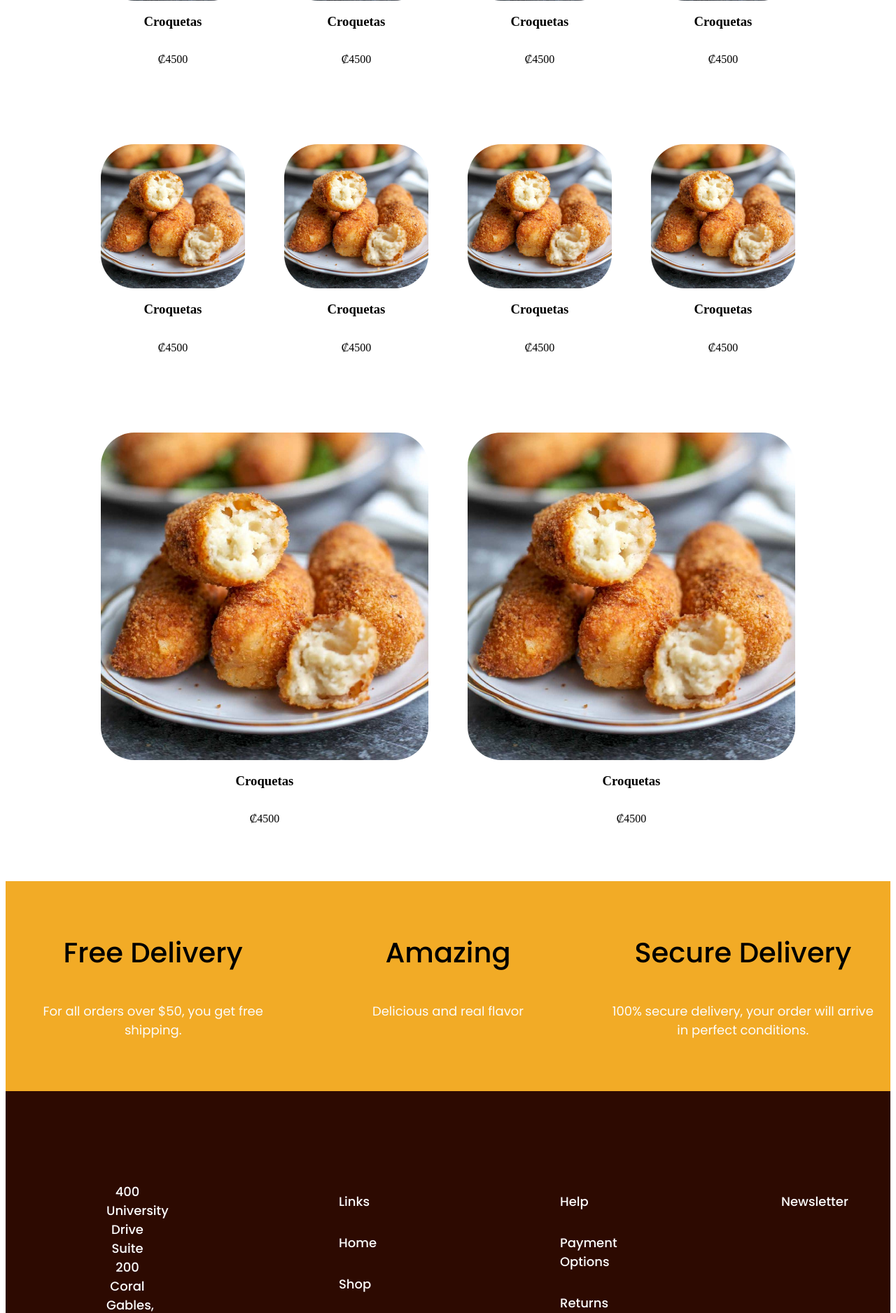
After one commit to ShadowCupcak/Proyecto-Interactiva, a PHP site: page /Menu.html in a window 1280 px wide. The commit adds this page. Shown: the part 768-2644 px from the top of the page at 70% size. Run offline with PHP 8.4, Linux system fonts and the light colour scheme.

Commit message:
tercer comit

```diff
--- /dev/null
+++ b/Menu.html
@@ -0,0 +1,128 @@
+<!DOCTYPE html>
+<html lang="en">
+<head>
+    <meta charset="UTF-8">
+    <meta name="viewport" content="width=device-width, initial-scale=1.0">
+    <title>Menu</title>
+    <link rel="preconnect" href="https://fonts.googleapis.com">
+    <link rel="preconnect" href="https://fonts.gstatic.com" crossorigin>
+    <link href="https://fonts.googleapis.com/css2?family=Poppins:wght@400;500;700&family=Raleway:wght@500;700;900&family=Roboto:wght@400;500;900&display=swap" rel="stylesheet">
+    <link rel="stylesheet" href="css/main.css">
+</head>
+<header>
+    <div class="container">
+        <ul class="containerUl">
+            <li class="nav-list">Home</li>
+            <li class="nav-list">Shop</li>
+            <li class="nav-list">About</li>
+            <li class="nav-list">Contact</li>
+        </ul>
+    </div>
+    <div class="menu-container">
+    <img class="menu-icon" src="imgs/croquetas.jpg" alt="Croquetas">
+    <H2 class="menu-title"> Appetizer</H2>
+    </div>
+</header>
+<body>
+    <div class="food-container">
+        <section class="food-activity">
+            <img class="food-icon" src="./imgs/croquetas.jpg" alt="Croquetas">
+            <h3> Croquetas</h3>
+            <p class="activity-text">₡4500</p>
+        </section>
+        <section class="food-activity">
+            <img class="food-icon" src="./imgs/croquetas.jpg" alt="Croquetas">
+            <h3>Croquetas</h3>
+            <p class="activity-text">₡4500</p>
+        </section>
+        <section class="food-activity">
+            <img class="food-icon" src="./imgs/croquetas.jpg" alt="Croquetas">
+            <h3> Croquetas</h3>
+            <p class="activity-text">₡4500</p>
+        </section>
+        <section class="food-activity">
+            <img class="food-icon" src="./imgs/croquetas.jpg" alt="Croquetas">
+            <h3> Croquetas</h3>
+            <p class="activity-text">₡4500</p>
+        </section>
+    </div>
+    <div class="food-container">
+        <section class="food-activity">
+            <img class="food-icon" src="./imgs/croquetas.jpg" alt="Croquetas">
+            <h3> Croquetas</h3>
+            <p class="activity-text">₡4500</p>
+        </section>
+        <section class="food-activity">
+            <img class="food-icon" src="./imgs/croquetas.jpg" alt="Croquetas">
+            <h3> Croquetas  </h3>
+            <p class="activity-text">₡4500</p>
+        </section>
+        <section class="food-activity">
+            <img class="food-icon" src="./imgs/croquetas.jpg" alt="Croquetas">
+            <h3> Croquetas</h3>
+            <p class="activity-text">₡4500</p>
+        </section>
+        <section class="food-activity">
+            <img class="food-icon" src="./imgs/croquetas.jpg" alt="Croquetas">
+            <h3> Croquetas</h3>
+            <p class="activity-text">₡4500</p>
+        </section>
+    </div>
+    <div class="food-container">
+        <section class="food-activity">
+            <img class="food-icon" src="./imgs/croquetas.jpg" alt="Croquetas">
+            <h3> Croquetas</h3>
+            <p class="activity-text"> ₡4500</p>
+        </section>
+        <section class="food-activity">
+            <img class="food-icon" src="./imgs/croquetas.jpg" alt="Croquetas">
+            <h3 class=""> Croquetas</h3>
+            <p class="activity-text">₡4500</p>
+        </section>
+    </div>
+    <div class="new-container">
+<section class="menu-activity">
+<p class="new-title">Free Delivery</p>
+<p class="new-text">For all orders over $50, you get free shipping.</p>
+</section>
+<section class="menu-activity">
+<p class="new-title">Amazing</p>
+<p class="new-text"> Delicious and real flavor</p>
+</section>
+<section class="menu-activity">
+<p class="new-title">Secure Delivery</p>
+<p class="new-text"> 100% secure delivery, your order will arrive in perfect conditions.</p>
+</section>
+    </div>
+</body>
+<footer>
+    <div class="footer-container">
+        <section class="containerUl-Footer">
+            <p class="text-footer"> 400 University Drive Suite 200 Coral Gables,</p>
+            <p class="text-footer"> FL 33134 USA</p>
+        </section>
+        <section>
+            <ul class="containerUl-Footer">
+                <li class="nav-list-footer">Links</li>
+                <li class="nav-list-footer">Home</li>
+                <li class="nav-list-footer">Shop</li>
+                <li class="nav-list-footer">About</li>
+                <li class="nav-list-footer">Contact</li>
+            </ul>
+        </section>
+        <section>
+            <ul class="containerUl-Footer">
+                <li class="nav-list-footer">Help</li>
+                <li class="nav-list-footer">Payment Options</li>
+                <li class="nav-list-footer">Returns</li>
+                <li class="nav-list-footer">Privacy Policies</li>
+            </ul>
+        </section>
+        <section>
+            <ul class="containerUl-Footer">
+                <li class="nav-list-footer">Newsletter</li>
+            </ul>
+        </section>
+    </div>
+</footer>
+</html>
--- a/css/main.css
+++ b/css/main.css
@@ -3,7 +3,7 @@
 .container{
 display: flex;
 background: var(--clr-red);
-height: 100px;
+height: 10vw;
 font-family: var(--ff-main);
 }
 
@@ -16,7 +16,6 @@ font-family: var(--ff-main);
     text-align: center;
     font-family: var(--ff-main);
     color: var(--clr-white);
-
 }
 
 .nav-list{
@@ -26,7 +25,7 @@ font-family: var(--ff-main);
 .container-header{
     display: flex;
     background-color: var(--clr-orange);
-    height: 900px;
+    height: 70vw;
 }
 
 .title-featured{
@@ -61,7 +60,7 @@ font-family: var(--ff-main);
     display: grid;
     grid-template-columns: repeat(auto-fit, minmax(60px, 1fr));
     background-color: var(--clr-yellow);
-    height: 630px;
+    height: 55vh;
     }
 
 .best-seller{
@@ -111,14 +110,14 @@ font-family: var(--ff-main);
     display: flex;
     background-color: var(--clr-white);
     height: 700px;
-  justify-content: center
+    justify-content: center
 }
 .description{
     background-color: var(--clr-orange);
     height: 250px;
 }
 .descriptionUl{
-    padding: 0;
+    padding: 4rem;
     list-style-type: none;
     margin-left: 2rem;
     text-align: center;
@@ -186,3 +185,49 @@ font-family: var(--ff-main);
     width: 100%;
     height: 300px;
 }
+.new-title{
+    text-align: center;
+    font-family: var(--ff-main);
+    font-weight: var(--fw-md);
+    font-size: var(--fs-lg);
+}
+.menu-activity{
+
+    text-align: center;
+    padding: 2rem 1rem;
+}
+.new-text{
+    text-align: center;
+    font-family: var(--ff-main);
+    font-weight: var(--fw-rg);
+    font-size: var(--fs-md);
+    color: var(--clr-white);
+}
+.footer-container{
+    display: grid;
+    grid-template-columns: repeat(auto-fit, minmax(200px, 1fr));
+    background: var(--clr-darker-red);
+    width: 100%;
+    height: 40vw;
+}
+.containerUl-Footer{
+    padding: 7rem;
+    list-style-type: none;
+    margin-left: 2rem;
+    text-align: center;
+    font-family: var(--ff-main);
+    color: var(--clr-white);
+}
+
+.nav-list-footer{
+    padding: 1rem;
+    text-align: center;
+    font-weight: var(--fw-md);
+    font-size: var(--fs-md);
+}
+.text-footer{
+    font-family: var(--ff-main);
+    color: var(--clr-white);
+    font-weight: var(--fw-md);
+    font-size: var(--fs-md);
+}
--- a/css/root.css
+++ b/css/root.css
@@ -23,6 +23,7 @@
     --clr-orange: 	hsl(39, 89%, 55%);
     --clr-red: 	hsl(22, 96%, 33%);
     --clr-dark-red: 	hsl(11, 97%, 23%);
+    --clr-darker-red: 	hsl(12, 96%, 9%);
     --clr-white :	hsl(0, 0%, 99%);
     --crl-black:	hsl(0, 0%, 3%);
 }
```
Also changed, not shown: Home.html (+30 -1 lines), descriptcion.html (added, +87 -0 lines), imgs/photo_5008427300659768553_m.jpg (added), imgs/photo_5008427300659768554_m.jpg (added), imgs/photo_5008427300659768555_m.jpg (added), imgs/photo_5008427300659768556_m.jpg (added), 1 other file.
